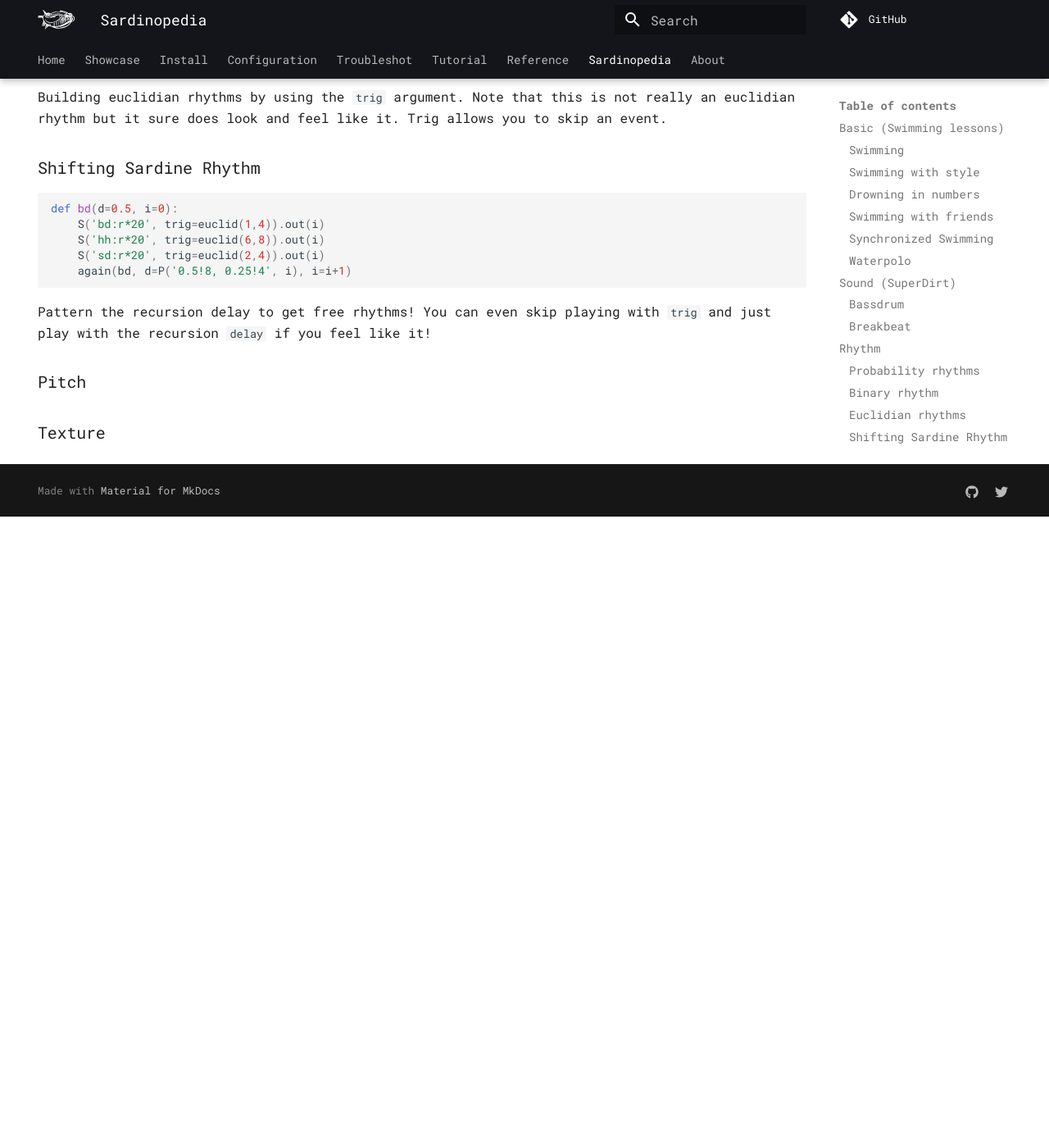
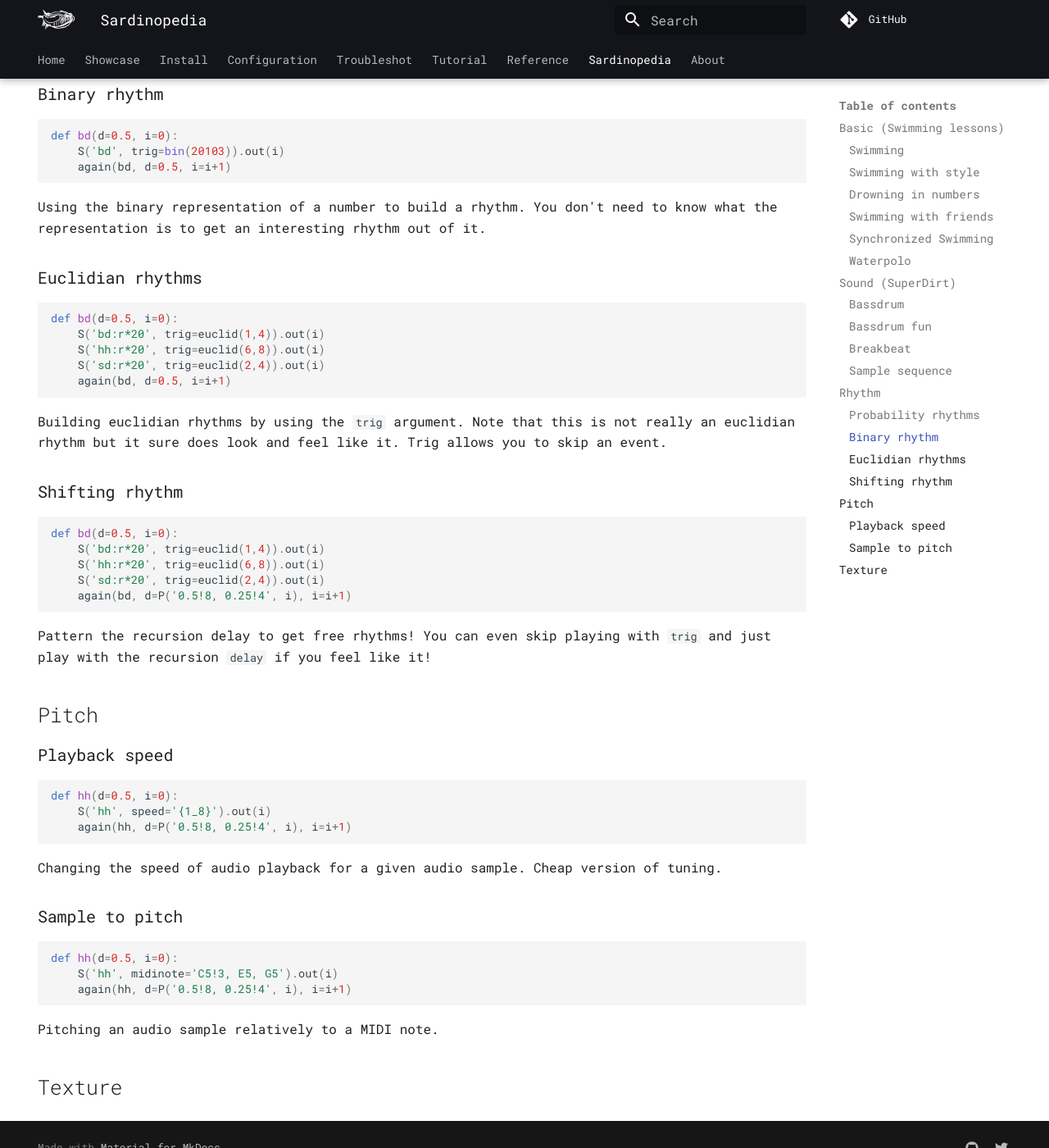
Before and after one commit to Bubobubobubobubo/sardine, an MkDocs documentation site: the page built from docs/sardinopedia.md, in a window 1280 px wide and 1400 px high, scrolled down 3541 px. Shown: the whole window at 82% size. Built offline with MkDocs 1.6.1 and Material for MkDocs 9.7.7, drawn with Linux system fonts in a browser that asks for light colours; comment, search, counter and statistics services are not loaded; before the commit the page ends 4171 px from its top, so only the background shows below that; some of the changed text lies outside the part shown.

Commit message:
Pre-merge experimental branch `sysex` into main.
It is time to close this branch to start fresh. This branch was aimed at
preparation of a gig in Lorient (13/10). Focus has now shifted from
performance to enhancing the installation process, the documentation
website and to bring structural additions to Sardine. Closing now seems
like a good option to make the work process clearer for contributors.

````diff
--- a/docs/sardinopedia.md
+++ b/docs/sardinopedia.md
@@ -113,6 +113,15 @@
 ```
 A simple bassdrum playing every 2 beats.
 
+### Bassdrum fun
+
+```python3
+def bd(d=0.5):
+    S('bd', speed='r*4', legato='r', cutoff='100+(r*4000)').out()
+    again(bd, d=0.25)
+```
+A simple bassdrum but some parameters have been tweaked to be random.
+
 ### Breakbeat
 
 ```python3
@@ -121,6 +130,16 @@
     again(bd, d=0.25, i=i+1)
 ```
 Picking a random sample in a folder containing the amen break. You could have a successful career doing this in front of audiences.
+
+### Sample sequence
+
+```python3
+def bd(d=0.5, i=0):
+    S('bd,hh,sn,hh').out(i)
+    again(bd, d=0.5, i=i+1)
+```
+Your classic four on the floor written on one line.
+
 
 ## Rhythm
 
@@ -161,7 +180,7 @@
 ```
 Building euclidian rhythms by using the `trig` argument. Note that this is not really an euclidian rhythm but it sure does look and feel like it. Trig allows you to skip an event.
 
-### Shifting Sardine Rhythm
+### Shifting rhythm
 
 ```python3
 def bd(d=0.5, i=0):
@@ -172,6 +191,24 @@
 ```
 Pattern the recursion delay to get free rhythms! You can even skip playing with `trig` and just play with the recursion `delay` if you feel like it!
 
-### Pitch
+## Pitch
 
-### Texture
+### Playback speed
+
+```python3
+def hh(d=0.5, i=0):
+    S('hh', speed='{1_8}').out(i)
+    again(hh, d=P('0.5!8, 0.25!4', i), i=i+1)
+```
+Changing the speed of audio playback for a given audio sample. Cheap version of tuning.
+
+### Sample to pitch
+
+```python3
+def hh(d=0.5, i=0):
+    S('hh', midinote='C5!3, E5, G5').out(i)
+    again(hh, d=P('0.5!8, 0.25!4', i), i=i+1)
+```
+Pitching an audio sample relatively to a MIDI note.
+
+## Texture
````
